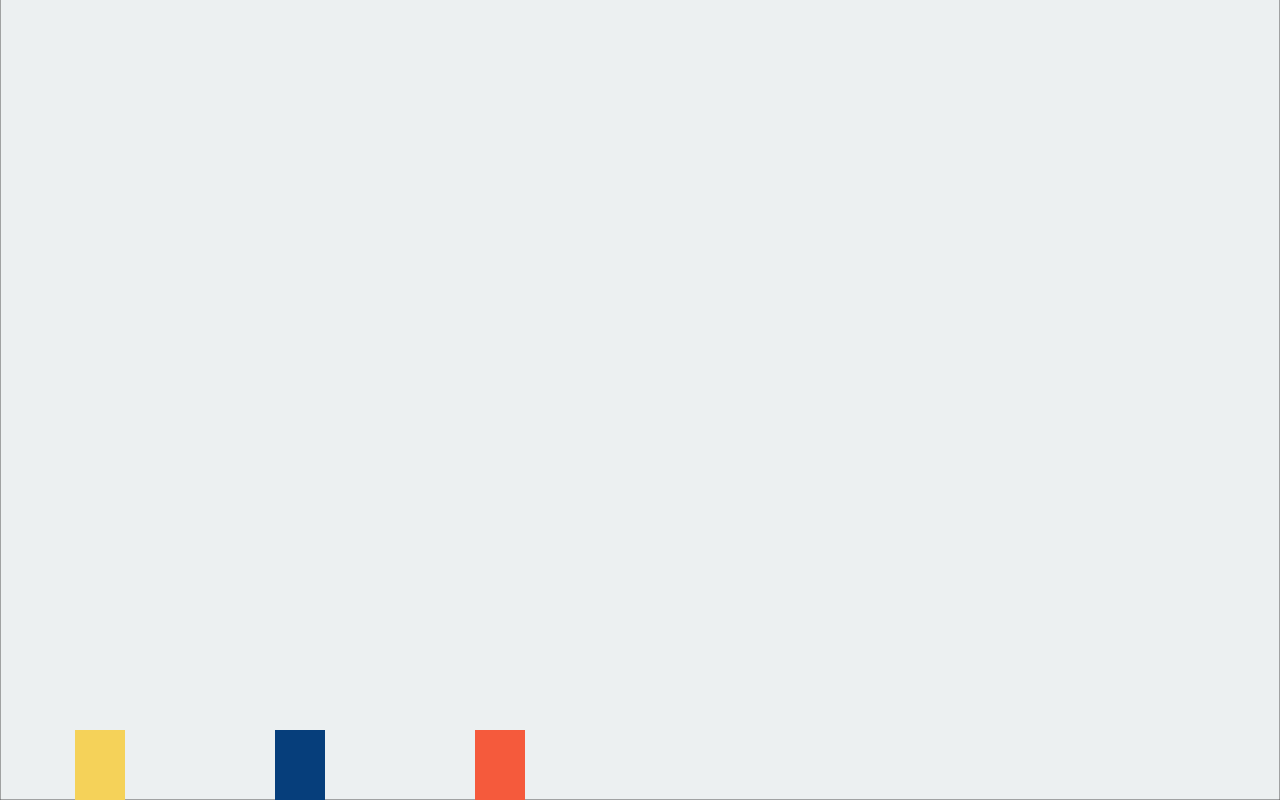
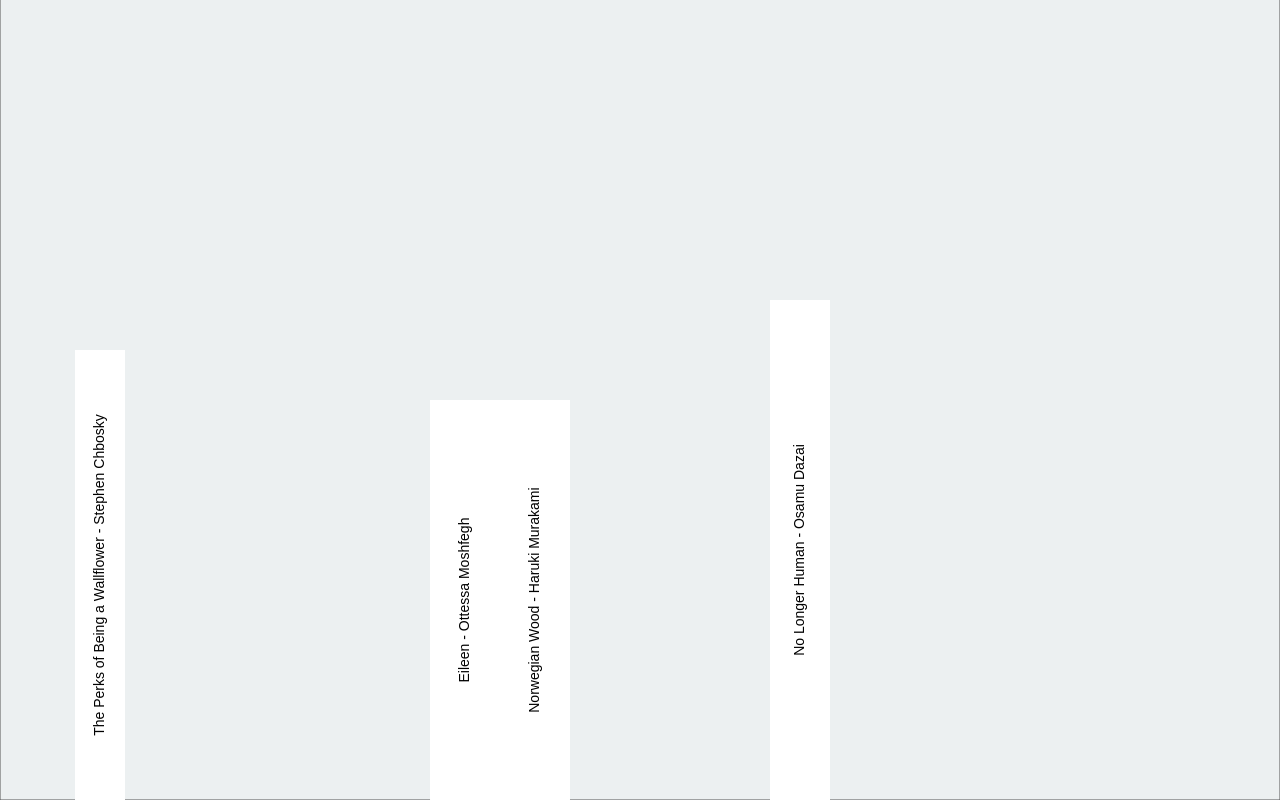
Before and after one commit to RitaGr/MyLifeLibrary, a plain HTML site: page index.html in a window 1280 px wide. Drawn offline with Linux system fonts and the light colour scheme.

Commit message:
Position the book label correctly

```diff
--- a/index.html
+++ b/index.html
@@ -14,7 +14,8 @@
         </nav>
     </header>
      <main>
-        <section id="bookContainer">
+        <section>
+            <div id="bookContainer"></div>
             <!-- <div id="book-one" class="book">
                 <h1>The Perks of Being a Wallflower - Stephen Chbosky</h1>
             </div>
--- a/script.js
+++ b/script.js
@@ -30,34 +30,49 @@ document.addEventListener('DOMContentLoaded', () => {
 
     World.add(engine.world, [ground, leftWall, rightWall]);
 
-    // Function to create a book with individual name
-    function createBook(x, y, name) {
-        const book = Bodies.rectangle(x, y, 50, 70, { frictionAir: 0.02, restitution: 0.6 });
+    // Custom rendering function to draw text
+    Render.lookAt(render, {
+        min: { x: 0, y: 0 },
+        max: { x: window.innerWidth, y: window.innerHeight }
+    });
+
+    render.options.hasBounds = true;
+
+    function createBook(x, y, bwidth, bheight, name) {
+        const book = Bodies.rectangle(x, y, bwidth, bheight, {
+            frictionAir: 0.02,
+            restitution: 0.6,
+            render: {
+                fillStyle: '#ffffff'
+            },
+            label: name // display name of the book on the cover
+        });
+
         World.add(engine.world, book);
 
-        // // Create a div element for the book's name
-        const bookNameElement = document.createElement('div');
-        bookNameElement.classList.add('book');// bookNameElement.classList.add('book', 'falling-book');
-        // bookNameElement.innerText = name;
-        // document.body.appendChild(bookNameElement);
-
-        // Update the position of the book's name
-        function updateNamePosition() {
-            const { x, y } = book.position;
-            const offsetTop = window.scrollY || window.pageYOffset || document.documentElement.scrollTop || 0;
-            bookNameElement.style.transform = `translate(${x}px, ${y - offsetTop}px)`;
-        }
-
-        // Call updateNamePosition on every render
-        Events.on(render, 'beforeRender', updateNamePosition);
+        // Add custom rendering for the book name
+        Events.on(render, 'afterRender', function() {
+            const context = render.context;
+            context.save();
+            context.translate(book.position.x, book.position.y);
+            context.rotate(book.angle);
+            context.fillStyle = '#000000';
+            context.font = '14px Arial';
+            context.textAlign = 'center';
+            context.textBaseline = 'middle';
+            context.rotate(-Math.PI / 2); // Rotate the text to vertical
+            context.fillText(book.label, 0, 0);
+            context.restore();
+        });
 
         return book;
     }
 
     // Create individual books with names
-    const book1 = createBook(100, 0, "The Perks of Being a Wallflower - Stephen Chbosky");
-    const book2 = createBook(300, 0, "No Longer Human - Osamu Dasai");
-    const book3 = createBook(500, 0, "Norwegian Wood - Haruki Murakami");
+    const book1 = createBook(100, 0, 50, 450, "The Perks of Being a Wallflower - Stephen Chbosky");
+    const book2 = createBook(800, 0, 60, 500, "No Longer Human - Osamu Dazai");
+    const book3 = createBook(500, 0, 70, 400, "Norwegian Wood - Haruki Murakami");
+    const book4 = createBook(500, 0, 70, 400, "Eileen - Ottessa Moshfegh");
 
     // Enable mouse interaction
     const mouse = Mouse.create(render.canvas);
--- a/styles.css
+++ b/styles.css
@@ -13,19 +13,11 @@ body {
 .book {
     position: absolute;
     width: 50px;
-    height: 70px;
     display: flex;
     flex-direction: row;
     font-size: 12px;
     color: #000;
-}
-#book-one{
-    width: 75px;
-    height: 300px;
-    padding: 10px;
-    background-color: #780000;
-    border-radius: 5px;
-    color:#000;
+    text-align: center;
 }
 #book-two{
     width: 100px;
@@ -44,3 +36,19 @@ body {
     transform-origin: top left; /* Set the rotation origin to the top left corner */
     transition: transform 0.1s ease-in-out;
 }
+#bookContainer {
+    position: relative;
+    width: 100%;
+    height: 100vh;
+
+}
+.book-label {
+    position: absolute;
+    color: #000;
+    font-size: 14px;
+    font-family: Arial, sans-serif;
+    pointer-events: none;
+    transform-origin: left top;
+    writing-mode: vertical-rl;
+    white-space: nowrap;
+}
```
